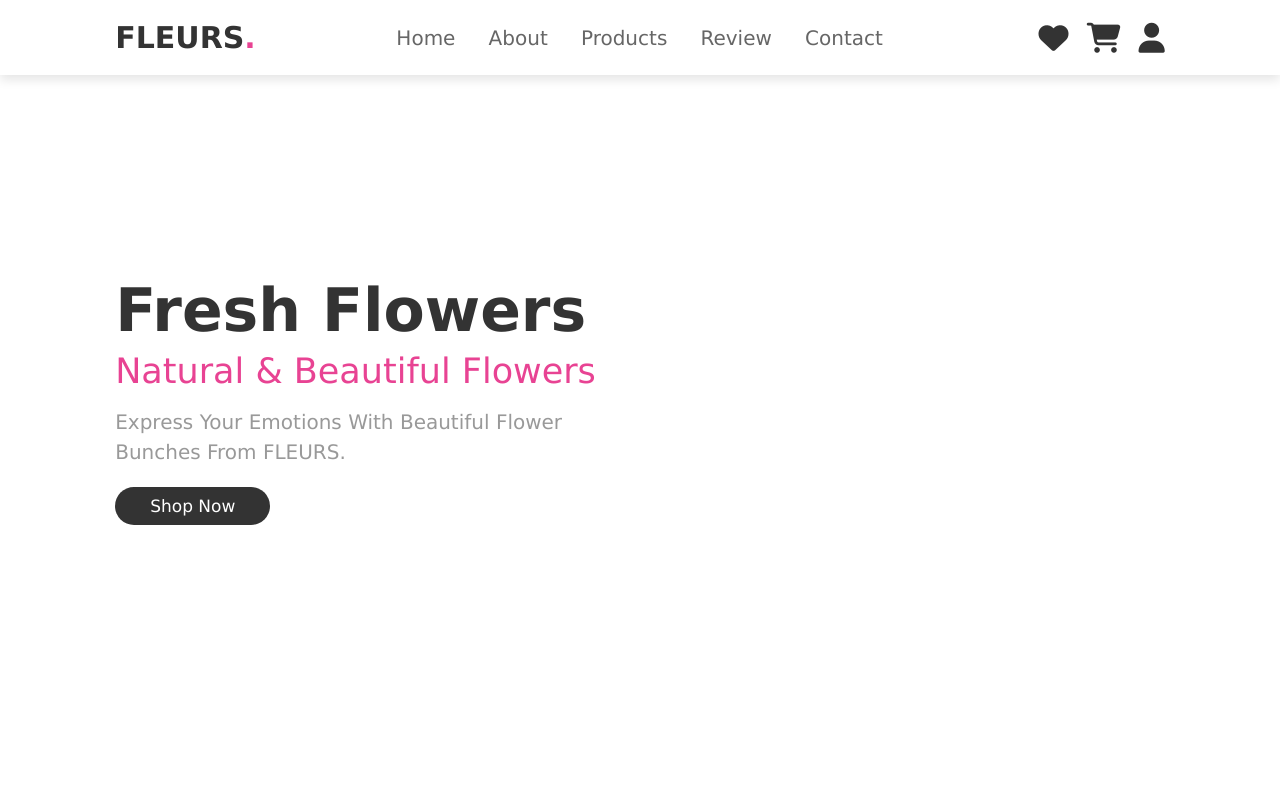
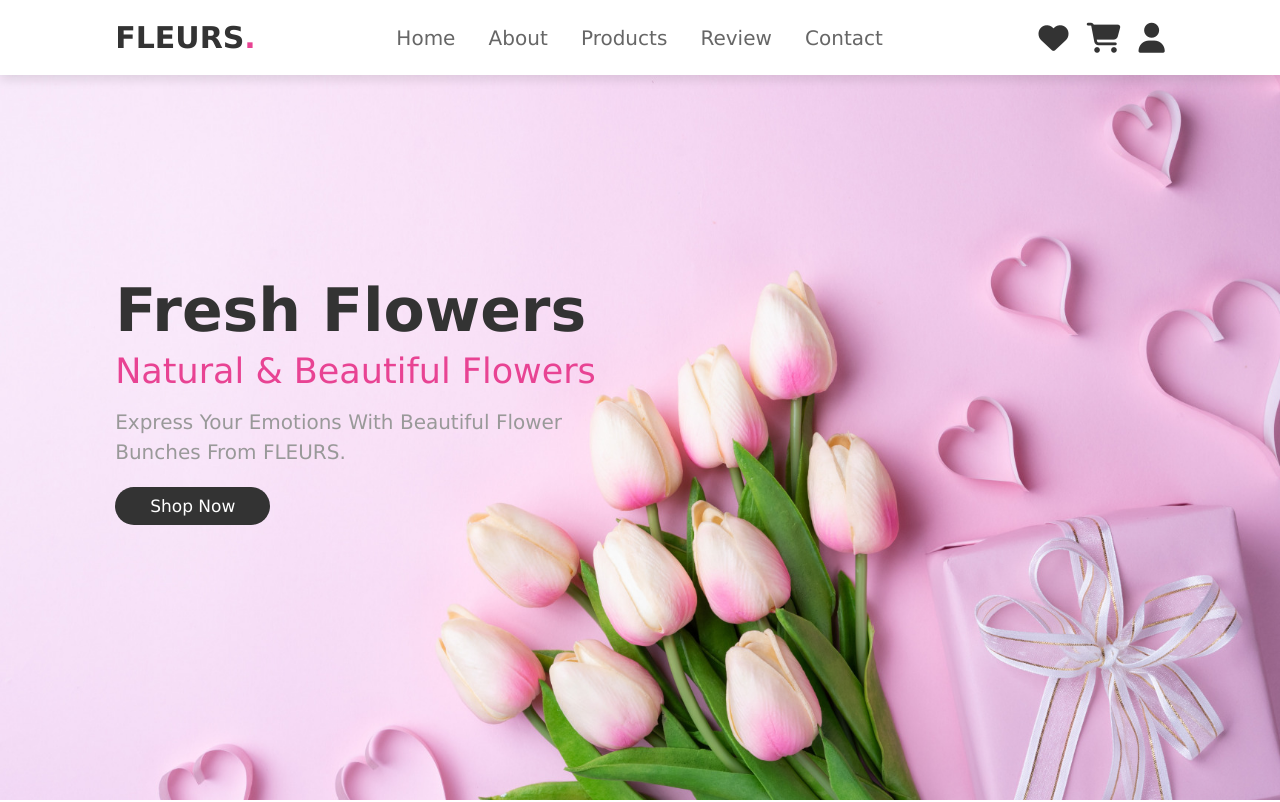
Before and after one commit to pratiksha2811/FLEURS, a plain HTML site: page index.html in a window 1280 px wide. Shown: the top 802 px of the page. Drawn offline with Linux system fonts and the light colour scheme; files whose address does not match are found by name.

Commit message:
Update style.css

```diff
--- a/style.css
+++ b/style.css
@@ -111,7 +111,7 @@ header .fa-bars{
     display: flex;
     align-items: center;
     min-height: 100vh;
-    background-image: url(images\background.png);
+    background-image: url('./background.png');
     background-size: cover;
     background-position: center;
 }
```
